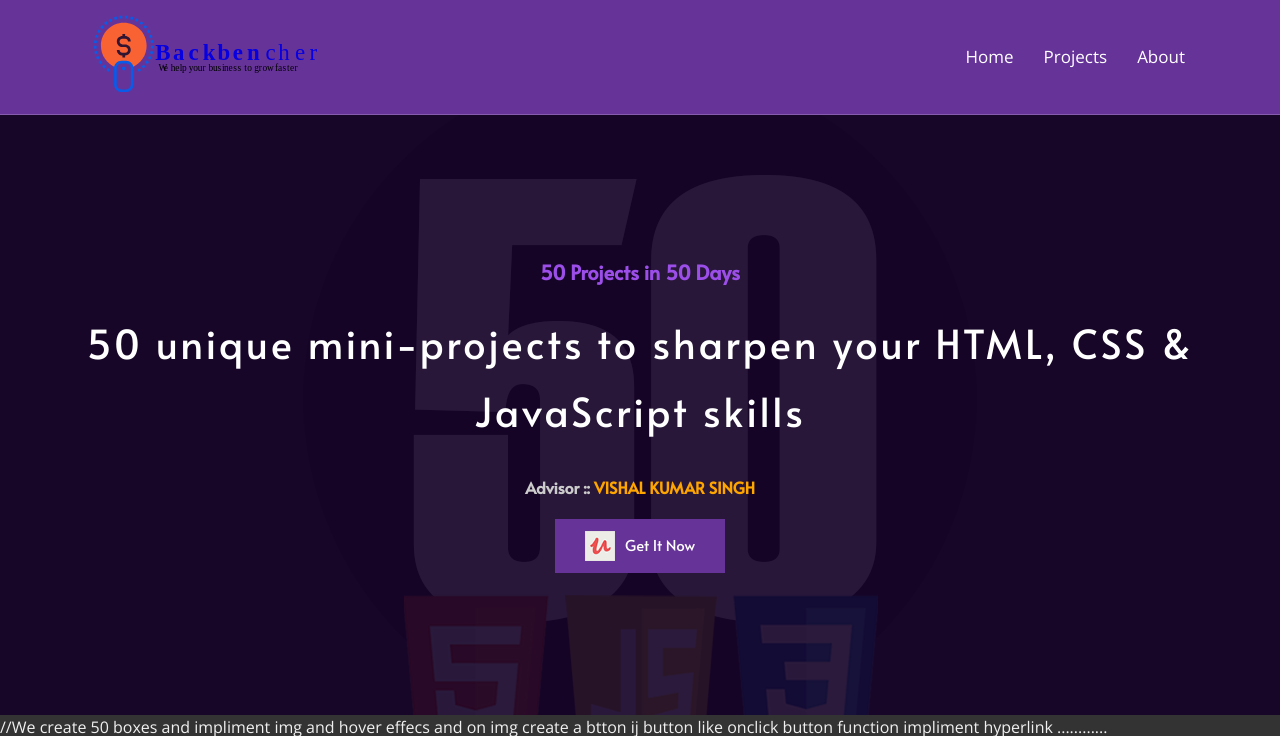
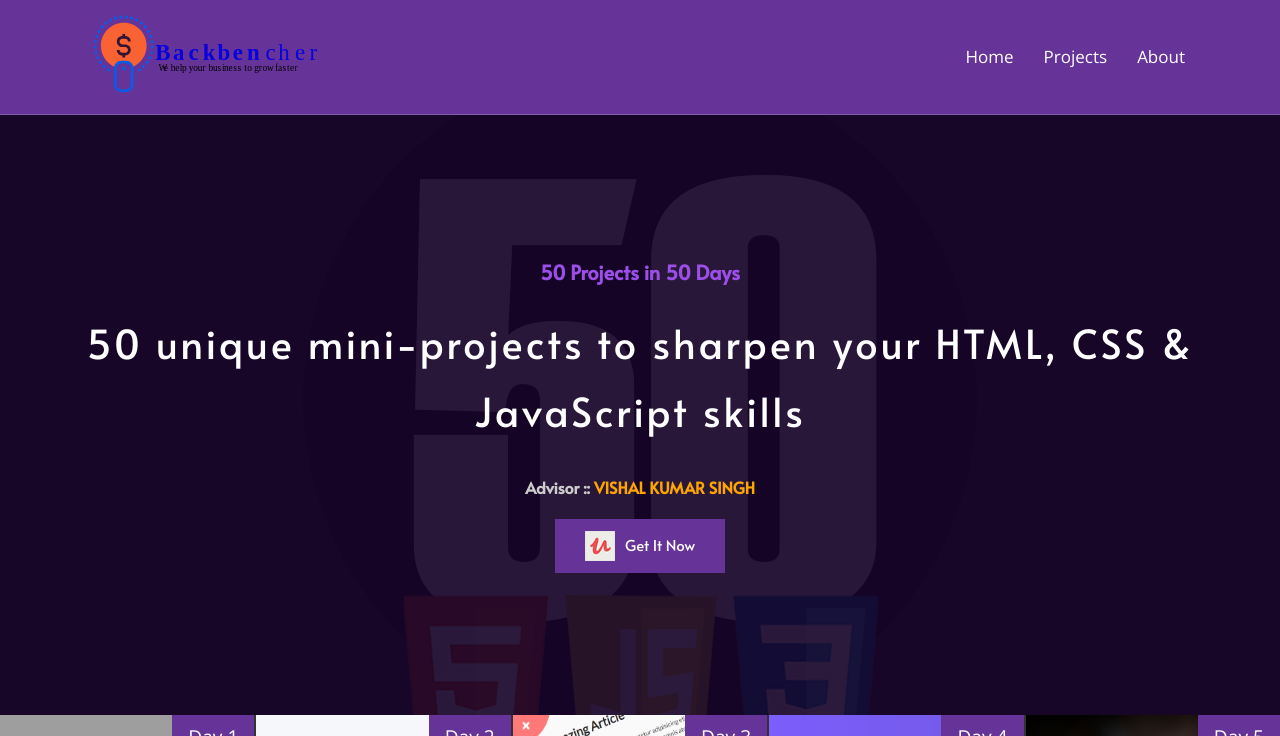
Before and after one commit to manjeetdeveloper/50projects50days-Projects, a plain HTML site: page index.html in a window 1280 px wide. Shown: the top 736 px of the page. Drawn offline with nearby package versions, Linux system fonts and the light colour scheme; grey boxes are pictures that could not be loaded.

Commit message:
new changes

```diff
--- a/index.html
+++ b/index.html
@@ -45,8 +45,8 @@
     </header>
 
 
-//We create 50 boxes and impliment img and  hover effecs  and on img create a btton ij button like onclick button function
-impliment hyperlink ............
+<!-- //We create 50 boxes and impliment img and  hover effecs  and on img create a btton ij button like onclick button function
+impliment hyperlink ............ -->
 
 
     <section id="projects" class="projects">
```
